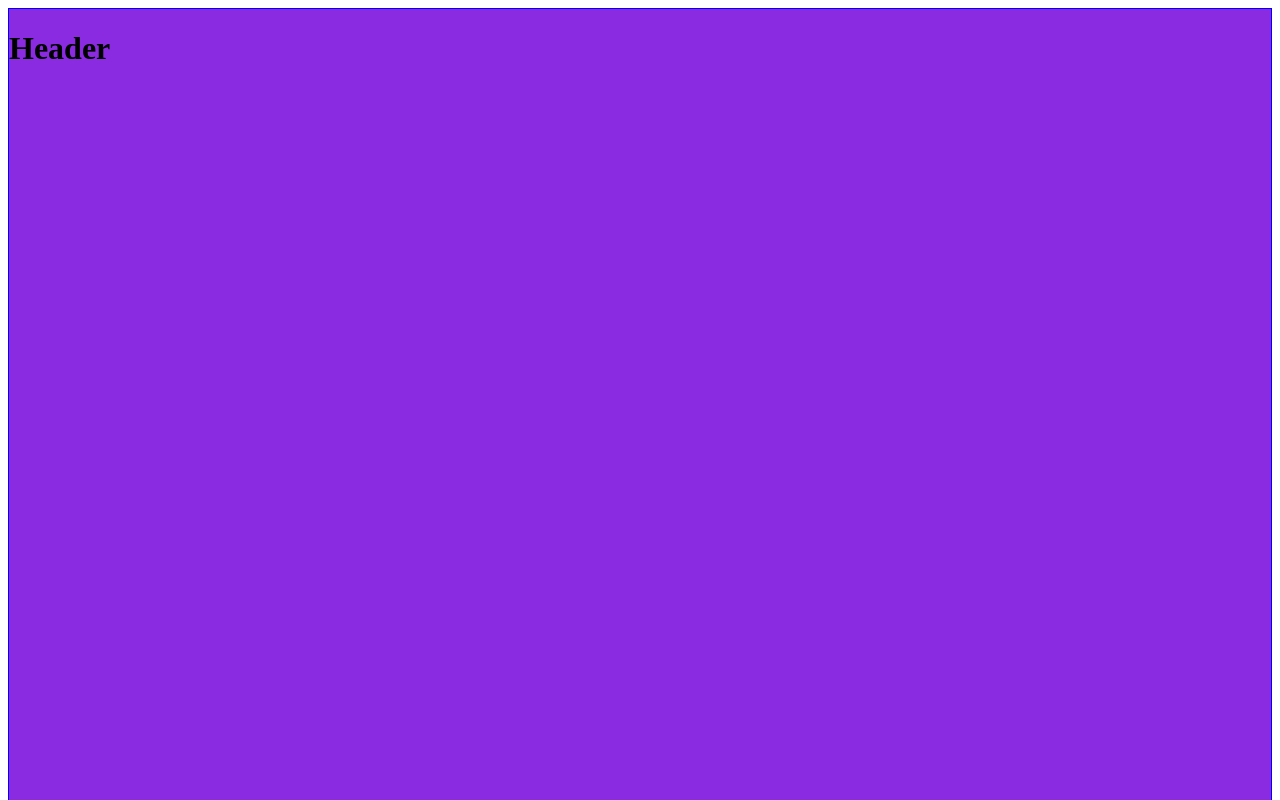
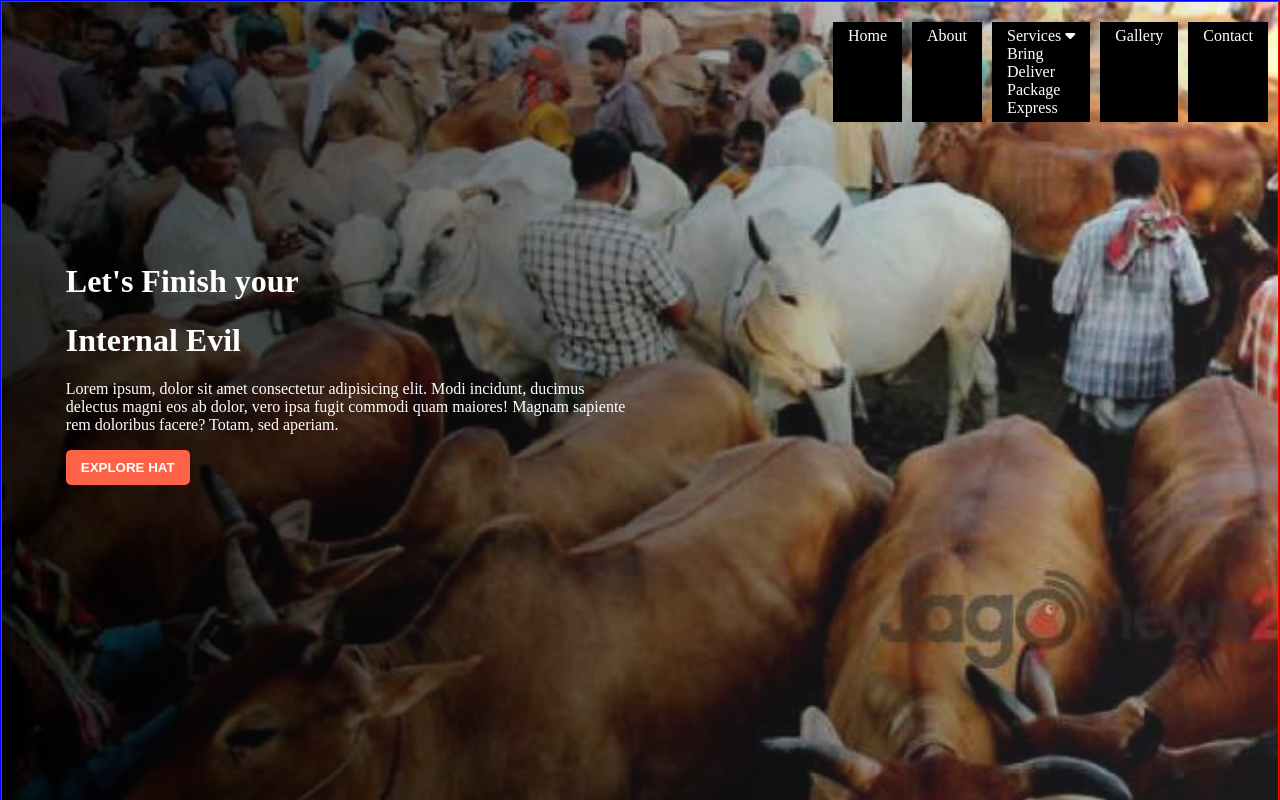
Before and after one commit to marufprocode/eid-zakat-main, a plain HTML site: page index.html in a window 1280 px wide. Shown: the top 800 px of the page. Drawn offline with Linux system fonts and the light colour scheme.

Commit message:
commit again

```diff
--- a/index.html
+++ b/index.html
@@ -6,11 +6,33 @@
    <meta name="viewport" content="width=device-width, initial-scale=1.0">
    <title>Eid-Jakat Project</title>
    <link rel="stylesheet" href="style.css">
+   <script src="https://kit.fontawesome.com/62a277dc97.js" crossorigin="anonymous"></script>
 </head>
 <body>
    <div class="container">
       <header class="main-header section">
-         <h1>Header</h1>
+         <nav class="menu-list">
+            <li><a href="#">Home</a></li>
+            <li><a href="#">About</a></li>
+            <li><a href="#">Services <i class="fa fa-caret-down"></i></a>
+               <div class="subnav-content">
+                  <a href="#bring">Bring</a>
+                  <a href="#deliver">Deliver</a>
+                  <a href="#package">Package</a>
+                  <a href="#express">Express</a>
+                </div>
+            </li>
+            <li><a href="#">Gallery</a></li>
+            <li><a href="#">Contact</a></li>
+         </nav>
+         <div class="header-content">
+            <h1>Let's Finish your</h1>
+            <h1>Internal Evil</h1>
+            <p>Lorem ipsum, dolor sit amet consectetur adipisicing elit. Modi incidunt, ducimus delectus magni eos ab dolor, vero ipsa fugit commodi quam maiores! Magnam sapiente rem doloribus facere? Totam, sed aperiam.</p>
+            <button class="btn btn-explore">
+               <a href="https://www.google.com" target="_blank">Explore Hat</a>
+            </button>
+         </div>
       </header>
       <article class="blog-text section">
          <h1>article 1 text</h1>
--- a/style.css
+++ b/style.css
@@ -1,21 +1,76 @@
+body{
+   margin: 0;
+}
 .container{
    display: grid;
    border: 1px solid blue;
-   grid-template: repeat(9, 1fr) / repeat(12, 1fr);
+   grid-template: repeat(7, 1fr) / repeat(12, 1fr);
    grid-gap: 2px;
 }
 
 .section{
-   background-color: blueviolet;
+   grid-column: 1 /-1 ;
+   height: 100vh;
+   border: 1px solid red;
 }
 .main-header{
    grid-column: 1 /-1 ;
    height: 100vh;
+   background: linear-gradient(to left, rgba(245, 246, 252, 0.1), rgba(0, 0, 0, 0.8)), url(./caw-20220516150420.webp);
+   background-repeat: no-repeat;
+   background-size: cover;
 }
 
 .blog-text{
-   grid-column: 1 / span 6;
+   grid-column: 1 / 7;
 }
 .blog-image{
-   grid-column: 1 / span 6;
+   grid-column: 7 / -1;
 }
+
+.menu-list{
+   list-style-type: none;
+   display: flex;
+   justify-content: end;
+}
+.menu-list li a{
+   text-decoration: none;
+   color: white;
+}
+.menu-list li{
+   margin-top: 20px;
+   margin-right: 10px;
+   background-color: black;
+   padding: 5px 15px;
+}
+
+.subnav-content > a{
+   display: block;
+   justify-content: center;
+   align-items: left;
+}
+
+
+
+.header-content{
+   color: white;
+   display: inline-block;
+   margin-left: 5%;
+   margin-right: 50%;
+   margin-top: 15vh;
+
+}
+
+.btn{
+   border: none;
+   padding: 10px 15px;
+   background-color: tomato;
+   border-radius: 5px;
+   cursor: pointer;
+}
+.btn a{
+   text-decoration: none;
+   text-transform: uppercase;
+   color: white;
+   font-weight: bold;
+}
```
Also changed, not shown: caw-20220516150420.webp (added).
